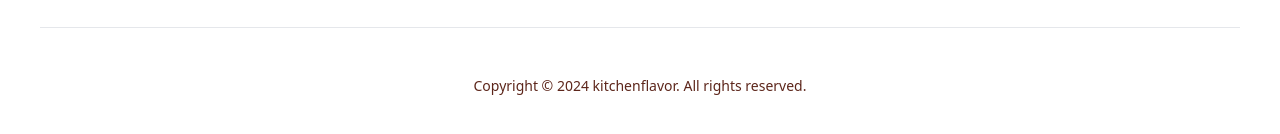
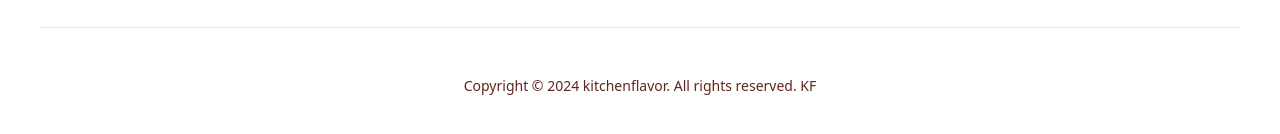
Before and after one commit to sagorahmeed/nature, a React (Create React App) app: page / in a window 1280 px wide. Shown: the part 5093-5227 px from the top of the page. Built offline with nearby package versions, Linux system fonts and the light colour scheme.

Commit message:
initail commit

```diff
--- a/src/components/Footer.js
+++ b/src/components/Footer.js
@@ -78,7 +78,7 @@ export default function Footer() {
                     </div>
                 </footer>
                 <div className="border-t border-[rgb(229 229 229)] py-[42px] text-center">
-                    <p className="text-[#5d261b] text-[14px] leading-[32px]">Copyright © <span>{(new Date().getFullYear())}</span> kitchenflavor. All rights reserved.</p>
+                    <p className="text-[#5d261b] text-[14px] leading-[32px]">Copyright © <span>{(new Date().getFullYear())}</span> kitchenflavor. All rights reserved. KF</p>
 
                 </div>
             </div>
```
